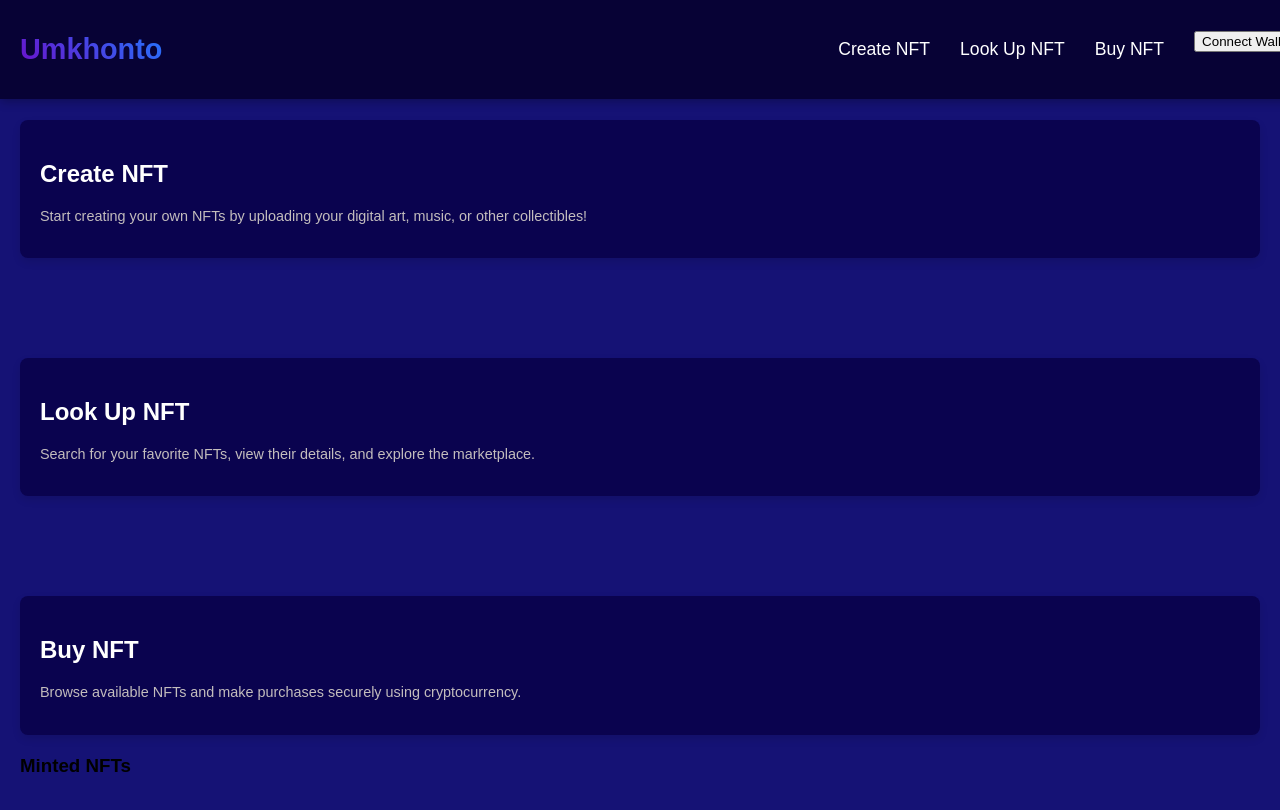
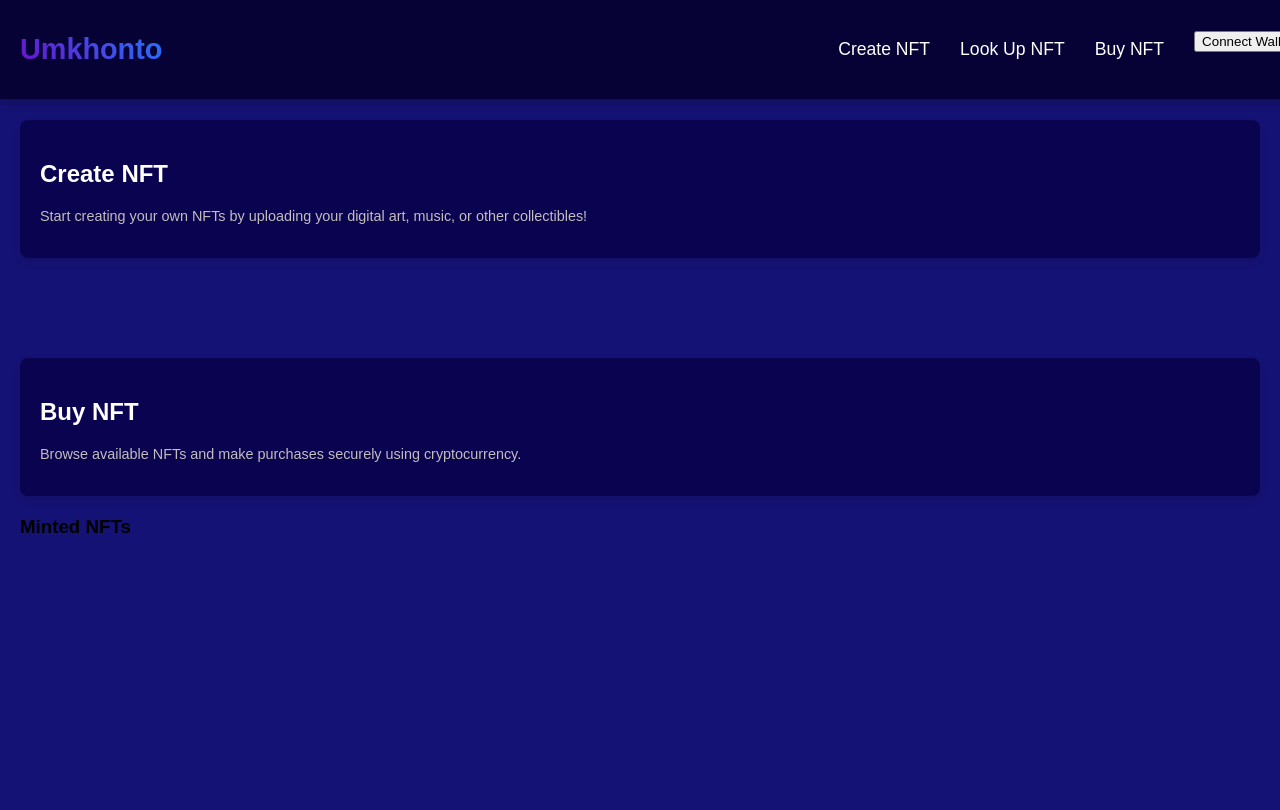
Before and after one commit to sandileSiwundla/NFT-project, a React (Vite) app in the folder client/: page / in a window 1280 px wide. Shown: the top 810 px of the page. Built offline with nearby package versions, Linux system fonts and the light colour scheme.

Commit message:
Starting with this one again

```diff
--- a/client/src/App.jsx
+++ b/client/src/App.jsx
@@ -139,12 +139,6 @@ function MyButtonIslands() {
           Start creating your own NFTs by uploading your digital art, music, or other collectibles!
         </p>
       </div>
-      <div className="button-island" onClick={() => navigate('/look-up')}>
-        <h2 style={{ fontSize: '1.5rem', color: '#fff' }}>Look Up NFT</h2>
-        <p style={{ textAlign: 'left', fontSize: '0.9rem', color: '#c3bdbd' }}>
-          Search for your favorite NFTs, view their details, and explore the marketplace.
-        </p>
-      </div>
       <div className="button-island" onClick={() => navigate('/buy')}>
         <h2 style={{ fontSize: '1.5rem', color: '#fff' }}>Buy NFT</h2>
         <p style={{ textAlign: 'left', fontSize: '0.9rem', color: '#c3bdbd' }}>
```
